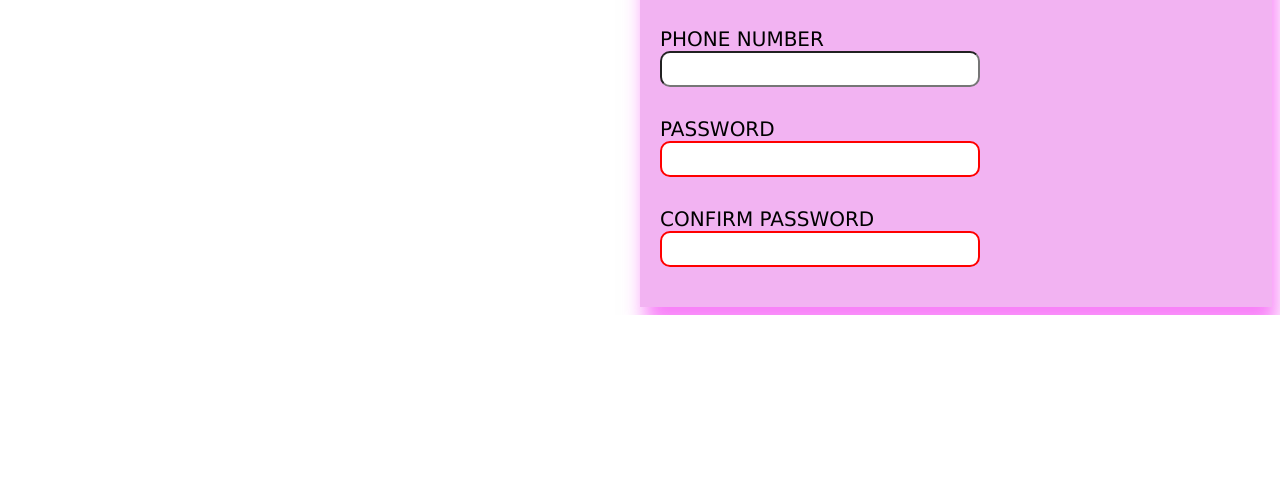
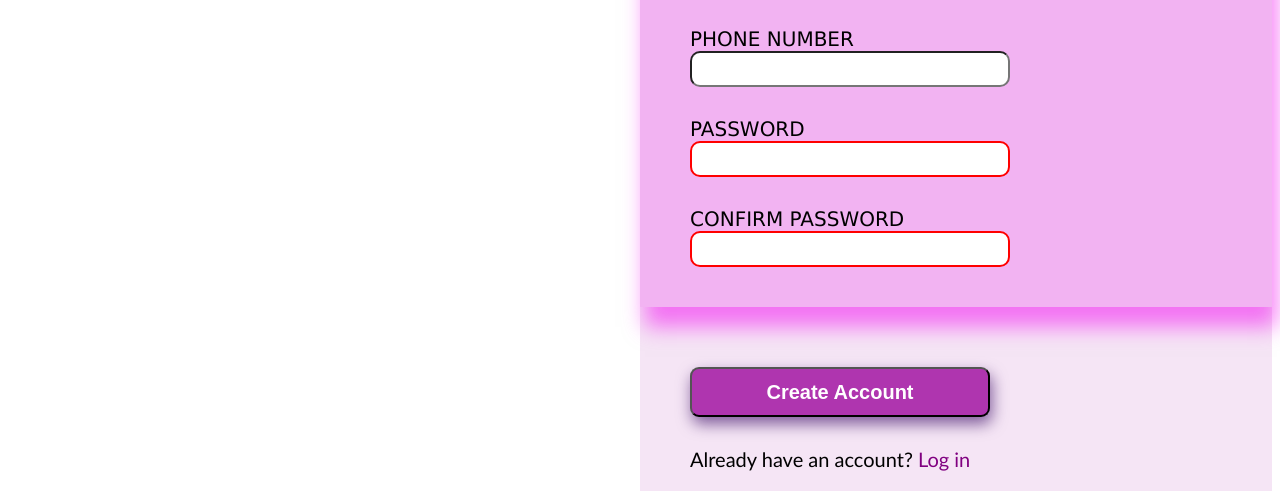
Before and after one commit to Saish-Kelvekar/odin-sign-up-form, a plain HTML site: page index.html in a window 1280 px wide. Shown: the part 857-1356 px from the top of the page. Before the commit the page ends 1172 px from the top, so only its background shows below. Drawn offline with Linux system fonts and the light colour scheme.

Commit message:
added the button and the already login feature

```diff
--- a/index.html
+++ b/index.html
@@ -30,7 +30,7 @@
             </div>
             <div class="formto">
                 <p class="parabold">Let's do this!</p>
-                <form action="#">
+                <form action="#" id="signupform">
                 <div class="formto1">
 
                         <div class="fill">
@@ -48,7 +48,7 @@
                         </div>
                         <div class="fill">
                             <label for="phno">PHONE NUMBER</label>
-                            <input type="tel" name="phoneno" id="phno" required>
+                            <input type="tel" name="phoneno" id="phno" required minlength="11">
                         </div>
                         <div class="fill" id="pass1">
                             <label for="pass">PASSWORD</label>
@@ -62,6 +62,14 @@
                 </div>
                 </form>
             </div>
+
+            <div class="div3">
+                <button type="submit" form="signupform">Create Account</button>
+                <div class="login">
+                    <p>Already have an account?</p>
+                    <a href="#">Log in</a>
+                </div>
+            </div>
         </div>
     </div>
 </body>
--- a/style.css
+++ b/style.css
@@ -70,6 +70,7 @@
 .formto{
     background-color: rgb(242, 179, 242);
     padding: 20px;
+    padding-left: 50px;
     box-shadow: 5px 20px 20px 0 rgba(242, 0, 242, 0.5);
     font-family:'Lucida Sans', 'Lucida Sans Regular', 'Lucida Grande', 'Lucida Sans Unicode', Geneva, Verdana, sans-serif;
 }
@@ -84,7 +85,7 @@
     padding-top: 15vh;
     font-size: 30px;
     font-weight: bold;
-    padding-left: 20px;
+    padding-left: 50px;
     font-family: 'Trebuchet MS', 'Lucida Sans Unicode', 'Lucida Grande', 'Lucida Sans', Arial, sans-serif;
 
 
@@ -119,3 +120,32 @@ input:focus{
 #pass:invalid{
     border:2px solid red;
 }
+
+a{
+    text-decoration: none;
+    color:purple;
+    padding-top: 20px;
+}
+.login{
+    display: flex;
+    gap:5px;
+    padding-top:10px
+
+}
+
+button{
+    background-color: rgb(175, 53, 175);
+    border-radius: 9px;
+    width: 300px;
+    height: 50px;
+    font-size: 20px;
+    color: white;
+    font-weight: bold;
+    box-shadow:  2px 7px 15px rgba(48, 2, 94, 0.6);
+}
+.div3{
+    padding-left:50px;
+    padding-top:60px;
+
+    font-family: 'Gill Sans', 'Gill Sans MT', Calibri, 'Trebuchet MS', sans-serif;
+}
```
